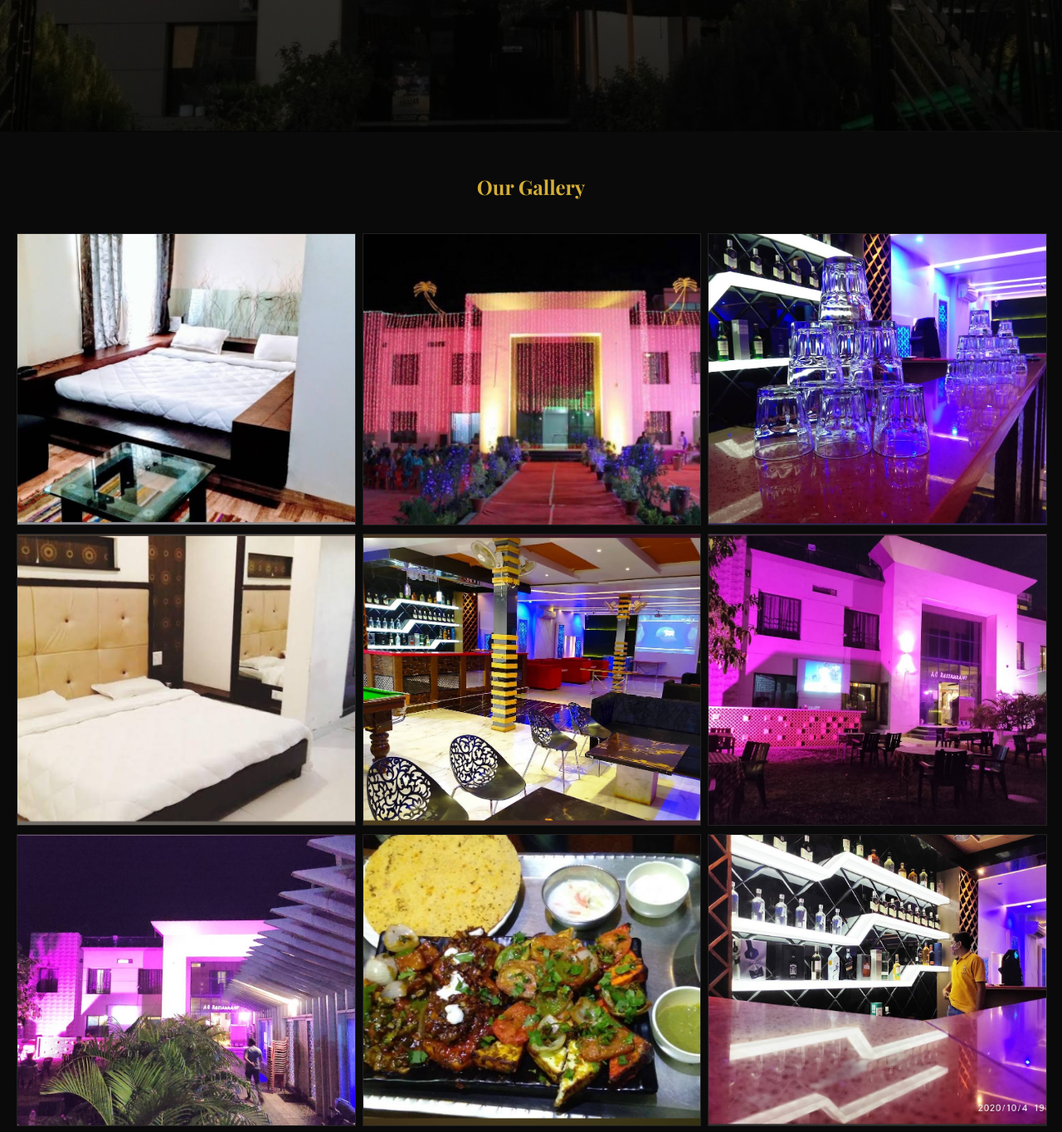
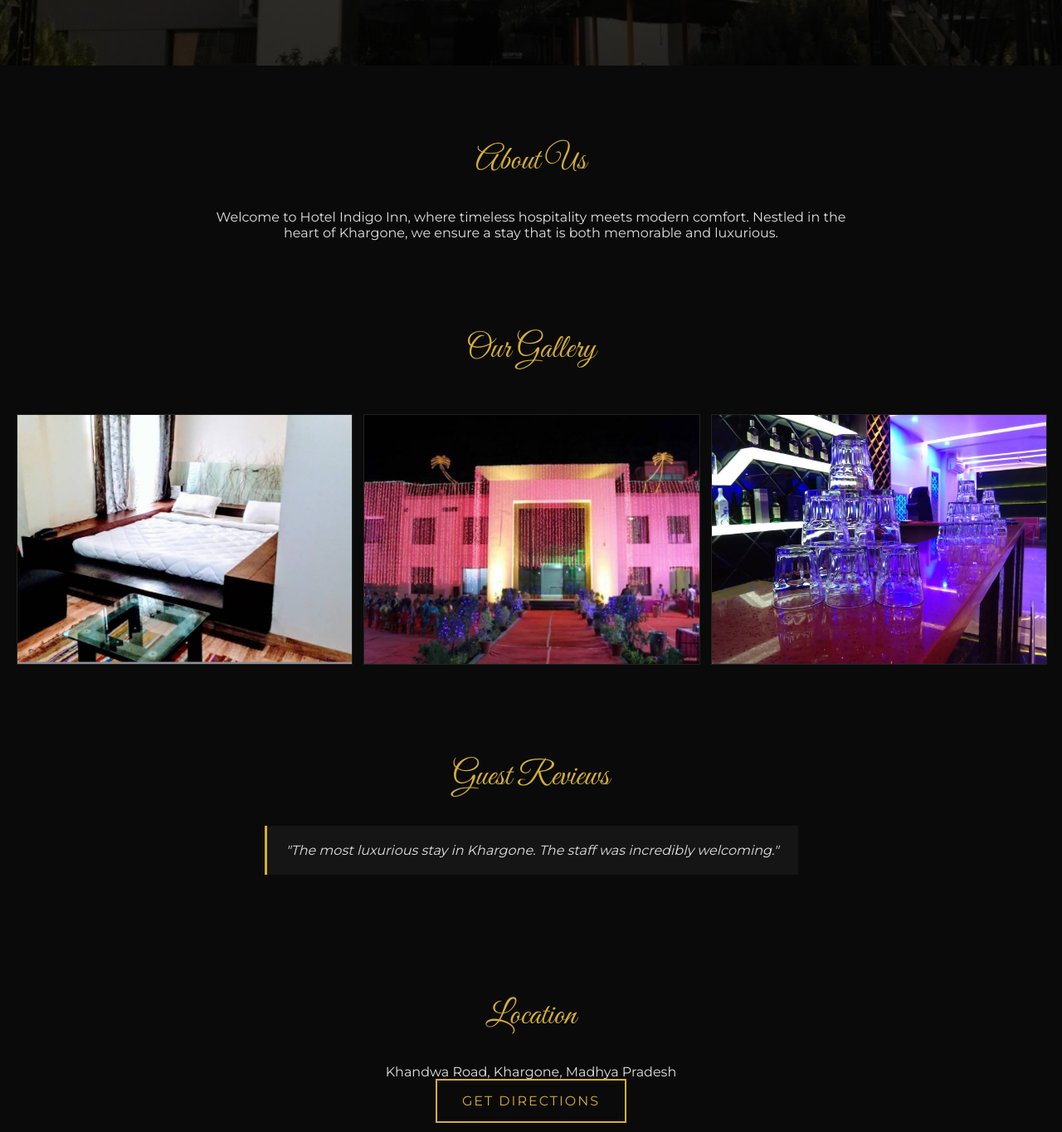
Before and after one commit to armaaanp388-cloud/my-hotel-site, a plain HTML site: page index.html in a window 1280 px wide. Shown: the part 561-1925 px from the top of the page at 83% size. Drawn offline with nearby package versions, Linux system fonts and the light colour scheme.

Commit message:
Update index.html

```diff
--- a/index.html
+++ b/index.html
@@ -4,41 +4,57 @@
     <meta charset="UTF-8">
     <meta name="viewport" content="width=device-width, initial-scale=1.0">
     <title>Hotel Indigo Inn - Luxury Stays</title>
-    <link href="https://fonts.googleapis.com/css2?family=Playfair+Display:wght@700&family=Montserrat:wght@300;400&display=swap" rel="stylesheet">
+    <!-- Premium Fonts: Great Vibes for Cursive, Montserrat for readability -->
+    <link href="https://fonts.googleapis.com/css2?family=Great+Vibes&family=Montserrat:wght@300;400&display=swap" rel="stylesheet">
     <style>
         body { margin: 0; font-family: 'Montserrat', sans-serif; background: #0a0a0a; color: #e0e0e0; }
-        h1, h2 { font-family: 'Playfair Display', serif; color: #d4af37; }
 
-        .hero { height: 90vh; display: flex; flex-direction: column; justify-content: center; align-items: center; background: linear-gradient(rgba(0,0,0,0.7), rgba(0,0,0,0.7)), url('Screenshot_2026-07-01-12-09-22-51_3d9111e2d3171bf4882369f490c087b4.jpg'); background-size: cover; background-position: center; text-align: center; }
+        /* Cursive Headings */
+        h1, h2 { font-family: 'Great Vibes', cursive; color: #d4af37; text-align: center; font-weight: normal; }
+        h1 { font-size: 4rem; margin-bottom: 0; }
+        h2 { font-size: 2.5rem; margin-top: 50px; }
 
-        .btn { padding: 18px 45px; border: 2px solid #d4af37; color: #d4af37; text-decoration: none; text-transform: uppercase; letter-spacing: 2px; transition: 0.4s; }
+        .hero { height: 80vh; display: flex; flex-direction: column; justify-content: center; align-items: center; background: linear-gradient(rgba(0,0,0,0.7), rgba(0,0,0,0.7)), url('Screenshot_2026-07-01-12-09-22-51_3d9111e2d3171bf4882369f490c087b4.jpg'); background-size: cover; text-align: center; }
+
+        .section { padding: 40px 20px; max-width: 800px; margin: auto; text-align: center; }
+        .btn { padding: 15px 30px; border: 2px solid #d4af37; color: #d4af37; text-decoration: none; text-transform: uppercase; letter-spacing: 2px; }
         .btn:hover { background: #d4af37; color: #000; }
 
-        .gallery { display: grid; grid-template-columns: repeat(auto-fit, minmax(320px, 1fr)); gap: 10px; padding: 20px; }
-        .gallery img { width: 100%; height: 350px; object-fit: cover; border: 1px solid #222; }
+        .gallery { display: grid; grid-template-columns: repeat(auto-fit, minmax(300px, 1fr)); gap: 15px; padding: 20px; }
+        .gallery img { width: 100%; height: 300px; object-fit: cover; border: 1px solid #222; }
+
+        .review { background: #151515; padding: 20px; border-left: 3px solid #d4af37; margin: 15px auto; max-width: 600px; font-style: italic; }
     </style>
 </head>
 <body>
 
     <div class="hero">
         <h1>Hotel Indigo Inn</h1>
-        <p>Experience Absolute Elegance in Khargone</p>
+        <p style="font-size: 1.2rem; letter-spacing: 3px;">Experience Absolute Elegance</p>
         <a href="https://wa.me/919425415559" class="btn">Book Your Stay</a>
     </div>
 
-    <h2 style="text-align:center; margin-top:50px;">Our Gallery</h2>
+    <div class="section">
+        <h2>About Us</h2>
+        <p>Welcome to Hotel Indigo Inn, where timeless hospitality meets modern comfort. Nestled in the heart of Khargone, we ensure a stay that is both memorable and luxurious.</p>
+    </div>
+
+    <h2>Our Gallery</h2>
     <div class="gallery">
         <img src="Screenshot_2026-07-01-12-09-33-66_3d9111e2d3171bf4882369f490c087b4.jpg">
         <img src="Screenshot_2026-07-01-12-09-43-17_3d9111e2d3171bf4882369f490c087b4.jpg">
         <img src="Screenshot_2026-07-01-12-09-55-69_3d9111e2d3171bf4882369f490c087b4.jpg">
-        <img src="Screenshot_2026-07-01-12-10-04-71_3d9111e2d3171bf4882369f490c087b4.jpg">
-        <img src="Screenshot_2026-07-01-12-10-13-29_3d9111e2d3171bf4882369f490c087b4.jpg">
-        <img src="Screenshot_2026-07-01-12-10-25-71_3d9111e2d3171bf4882369f490c087b4.jpg">
-        <img src="Screenshot_2026-07-01-12-10-44-28_3d9111e2d3171bf4882369f490c087b4.jpg">
-        <img src="Screenshot_2026-07-01-12-10-53-96_3d9111e2d3171bf4882369f490c087b4.jpg">
-        <img src="Screenshot_2026-07-01-12-11-06-94_3d9111e2d3171bf4882369f490c087b4.jpg">
-        <img src="Screenshot_2026-07-01-12-11-15-84_3d9111e2d3171bf4882369f490c087b4.jpg">
-        <img src="Screenshot_2026-07-01-12-11-38-38_3d9111e2d3171bf4882369f490c087b4.jpg">
+    </div>
+
+    <div class="section">
+        <h2>Guest Reviews</h2>
+        <div class="review">"The most luxurious stay in Khargone. The staff was incredibly welcoming."</div>
+    </div>
+
+    <div class="section">
+        <h2>Location</h2>
+        <p>Khandwa Road, Khargone, Madhya Pradesh</p>
+        <a href="https://maps.app.goo.gl/D5GMuAjeUGdxxF589" class="btn">Get Directions</a>
     </div>
 
 </body>
```
